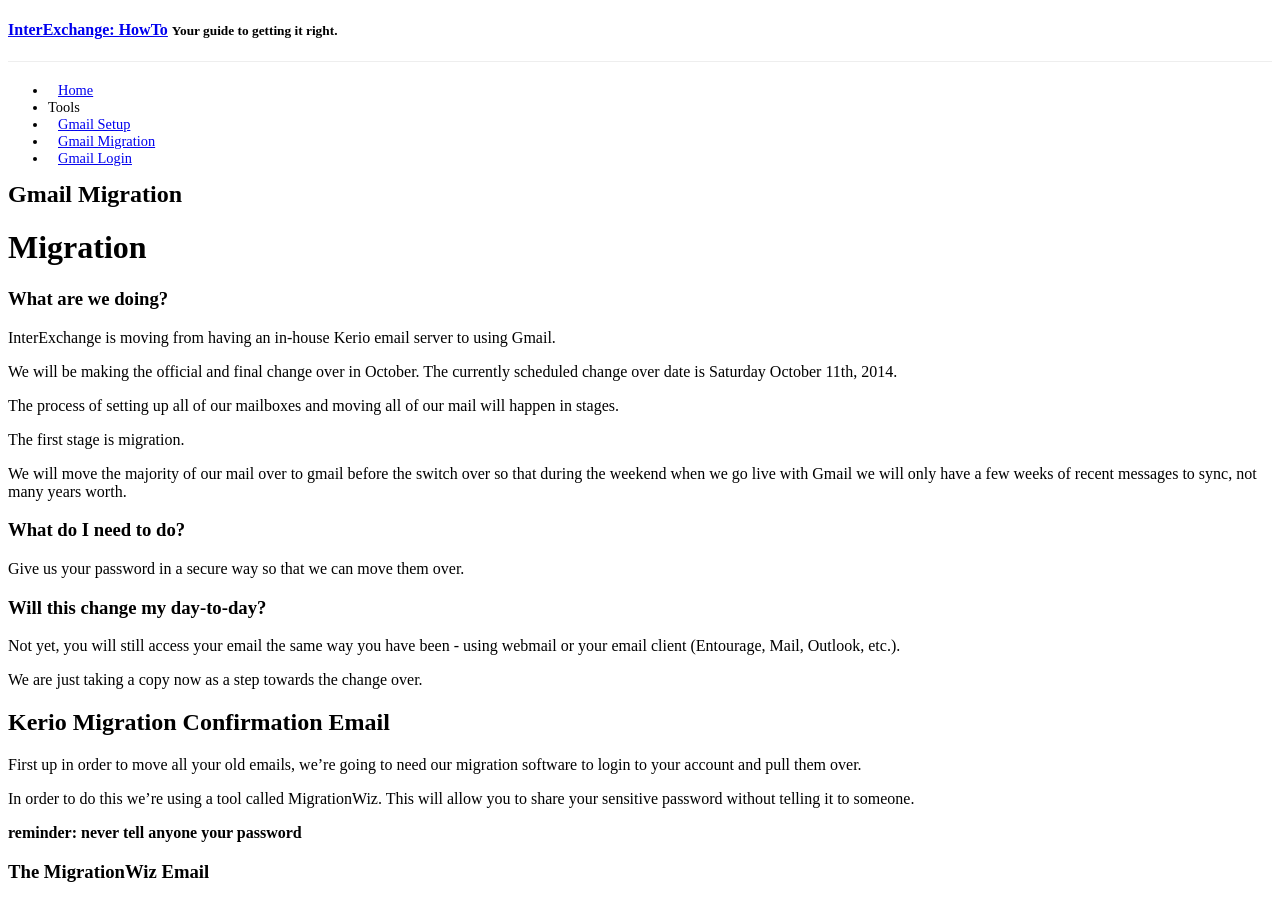
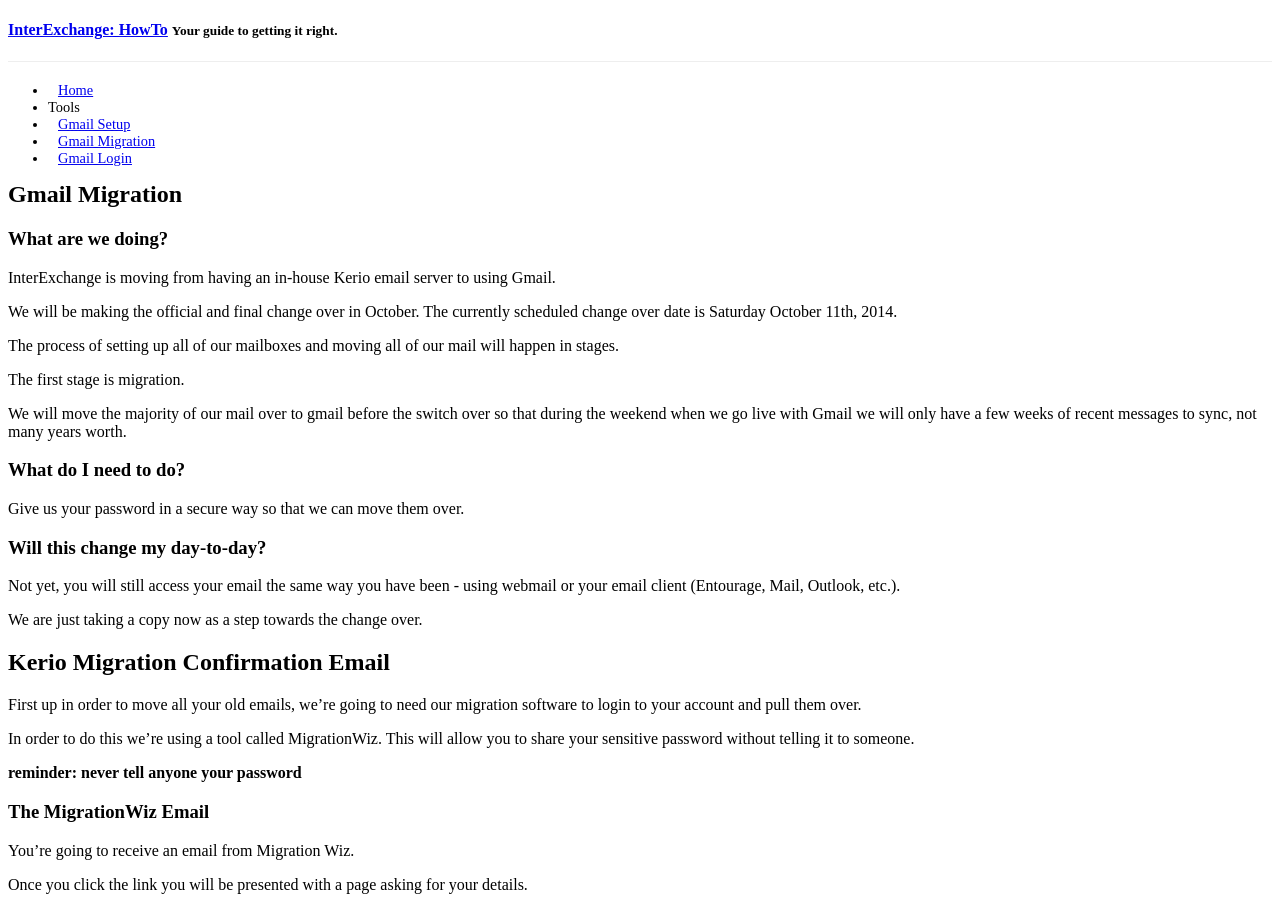
Before and after one commit to acohen/howto, a Jekyll site: the page built from _posts/2014-09-23-gmail-migration.md, in a window 1280 px wide and 900 px high. Built offline with Jekyll 4.4.1, drawn with Linux system fonts in a browser that asks for light colours; Markdown is read by kramdown in place of the engine named in the settings; a style sheet for code colours, icons or effects is not loaded.

Commit message:
Update 2014-09-23-gmail-migration.md

```diff
--- a/_posts/2014-09-23-gmail-migration.md
+++ b/_posts/2014-09-23-gmail-migration.md
@@ -4,8 +4,6 @@ title: "Gmail Migration"
 category: tools
 date: 2014-09-23 18:19:32
 ---
-
-# Migration
 
 ### What are we doing?
 
```
